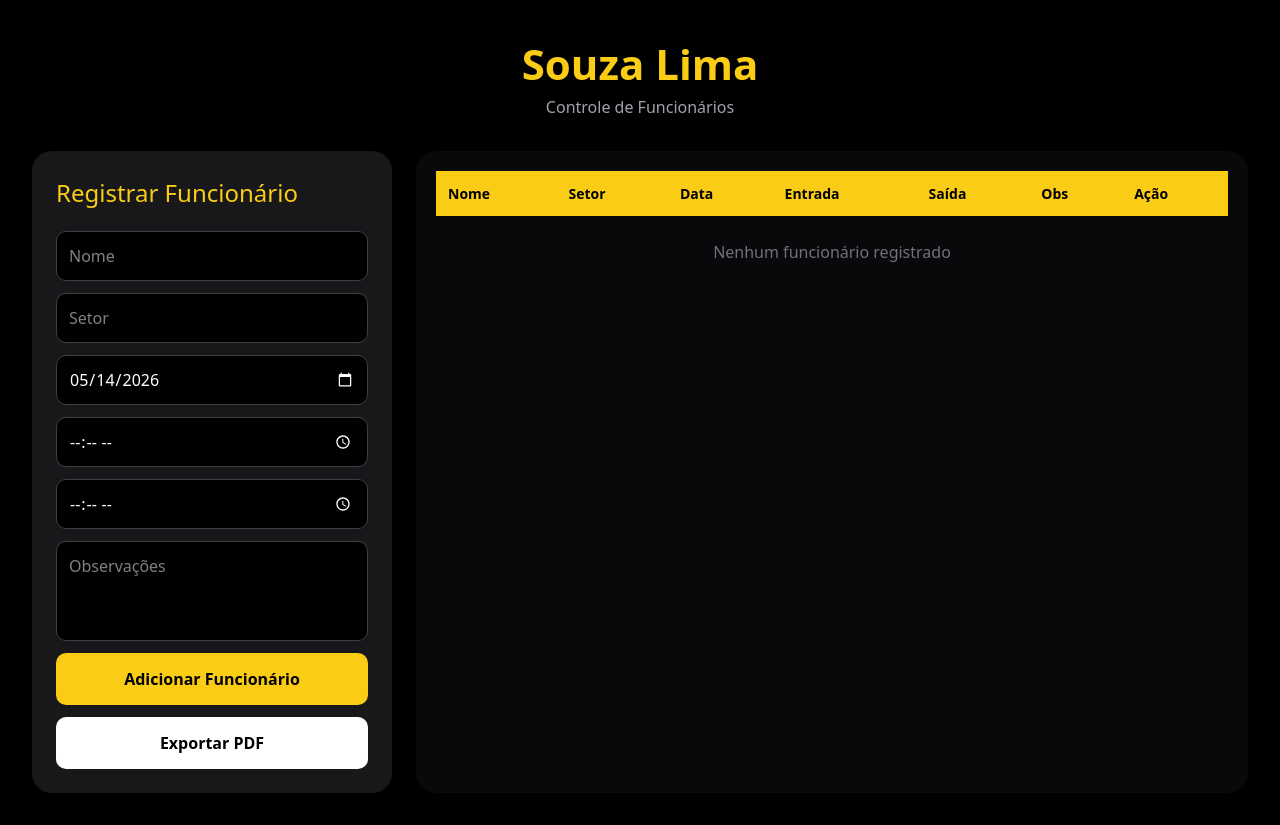
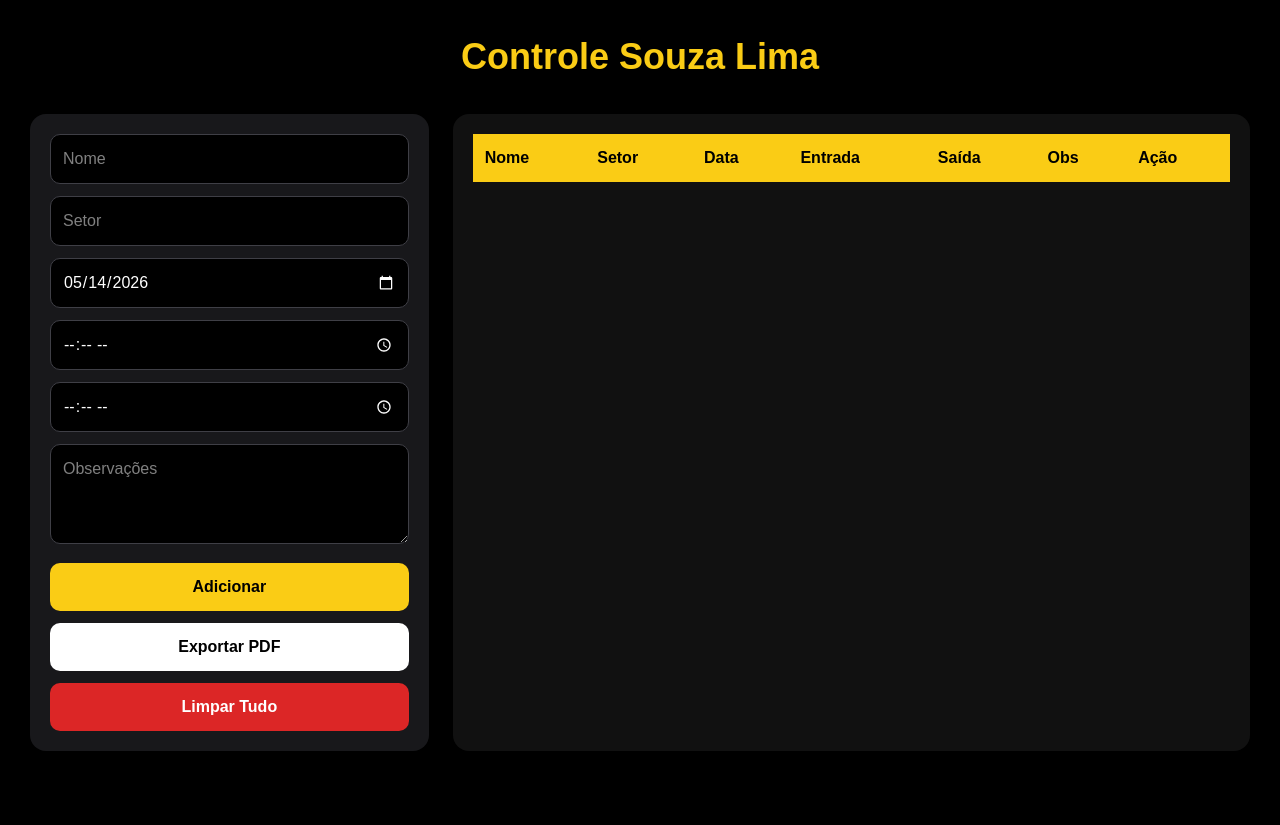
Before and after one commit to deandromedashun359-lab/souza-lima-controle, a Next.js app: page / in a window 1280 px wide. After the commit the page ends 800 px from the top, so only its background shows below. Built offline with nearby package versions, Linux system fonts and the light colour scheme.

Commit message:
Atualiza sistema com salvamento local e correção do PDF

```diff
--- a/app/page.tsx
+++ b/app/page.tsx
@@ -1,105 +1,116 @@
 "use client";
 
+import { useEffect, useRef, useState } from "react";
 import html2canvas from "html2canvas";
 import jsPDF from "jspdf";
-import { useRef, useState } from "react";
 
 type Funcionario = {
   nome: string;
   setor: string;
   data: string;
-  chegada: string;
+  entrada: string;
   saida: string;
-  obs: string;
+  observacao: string;
 };
 
-export default function Page() {
+const STORAGE_KEY = "souza-lima-registros";
+
+export default function Home() {
   const pdfRef = useRef<HTMLDivElement>(null);
 
-  const dataAtual = new Date().toISOString().split("T")[0];
+  const hoje = new Date().toISOString().split("T")[0];
 
-  const [funcionarios, setFuncionarios] = useState<Funcionario[]>([]);
-
-  const [formulario, setFormulario] = useState<Funcionario>({
+  const [funcionarios, setFuncionarios] = useState<Funcionario[]>(() => {
+    const dados = localStorage.getItem(STORAGE_KEY);
+    return dados ? JSON.parse(dados) : [];
+  });
+  const [form, setForm] = useState<Funcionario>({
     nome: "",
     setor: "",
-    data: dataAtual,
-    chegada: "",
+    data: hoje,
+    entrada: "",
     saida: "",
-    obs: "",
+    observacao: "",
   });
 
-  function atualizarFormulario(
+  useEffect(() => {
+    localStorage.setItem(
+      STORAGE_KEY,
+      JSON.stringify(funcionarios)
+    );
+  }, [funcionarios]);
+
+  function atualizarCampo(
     campo: keyof Funcionario,
     valor: string
   ) {
-    setFormulario((prev) => ({
+    setForm((prev) => ({
       ...prev,
       [campo]: valor,
     }));
   }
 
   function adicionarFuncionario() {
-    if (!formulario.nome.trim() || !formulario.setor.trim()) {
-      alert("Preencha nome e setor.");
+    if (!form.nome || !form.setor) {
+      alert("Preencha nome e setor");
       return;
     }
 
-    setFuncionarios((prev) => [...prev, formulario]);
+    setFuncionarios((prev) => [...prev, form]);
 
-    setFormulario({
+    setForm({
       nome: "",
       setor: "",
-      data: dataAtual,
-      chegada: "",
+      data: hoje,
+      entrada: "",
       saida: "",
-      obs: "",
+      observacao: "",
     });
   }
 
   function removerFuncionario(index: number) {
-    setFuncionarios((prev) =>
-      prev.filter((_, i) => i !== index)
-    );
+    const novaLista = [...funcionarios];
+    novaLista.splice(index, 1);
+    setFuncionarios(novaLista);
+  }
+
+  function limparTudo() {
+    if (confirm("Deseja apagar todos os registros?")) {
+      setFuncionarios([]);
+      localStorage.removeItem(STORAGE_KEY);
+    }
   }
 
   async function exportarPDF() {
     if (!pdfRef.current) return;
 
-    try {
     const canvas = await html2canvas(pdfRef.current, {
       scale: 2,
       useCORS: true,
-        backgroundColor: "#09090b",
+      backgroundColor: "#111111",
+      logging: false,
     });
 
     const imgData = canvas.toDataURL("image/png");
 
-      const pdf = new jsPDF({
-        orientation: "landscape",
-        unit: "mm",
-        format: "a4",
-      });
+    const pdf = new jsPDF("landscape", "mm", "a4");
 
-      const pdfWidth = pdf.internal.pageSize.getWidth();
+    const larguraPDF =
+      pdf.internal.pageSize.getWidth();
 
-      const imgHeight =
-        (canvas.height * pdfWidth) / canvas.width;
+    const alturaPDF =
+      (canvas.height * larguraPDF) / canvas.width;
 
     pdf.addImage(
       imgData,
       "PNG",
       0,
       0,
-        pdfWidth,
-        imgHeight
+      larguraPDF,
+      alturaPDF
     );
 
     pdf.save("relatorio-souza-lima.pdf");
-    } catch (error) {
-      console.error(error);
-      alert("Erro ao exportar PDF");
-    }
   }
 
   return (
@@ -108,100 +119,70 @@ export default function Page() {
         minHeight: "100vh",
         backgroundColor: "#000000",
         color: "#ffffff",
-        padding: "32px",
+        padding: "30px",
+        fontFamily: "Arial",
+      }}
+    >
+      <div style={{ maxWidth: "1400px", margin: "0 auto" }}>
+        <h1
+          style={{
+            textAlign: "center",
+            color: "#facc15",
+            fontSize: "36px",
+            fontWeight: "bold",
+            marginBottom: "30px",
+          }}
+        >
+          Controle Souza Lima
+        </h1>
+
+        <div
+          style={{
+            display: "grid",
+            gridTemplateColumns: "1fr 2fr",
+            gap: "24px",
           }}
         >
           <div
             style={{
-          maxWidth: "1600px",
-          margin: "0 auto",
-        }}
-      >
-        <div
-          style={{
-            textAlign: "center",
-            marginBottom: "32px",
-          }}
-        >
-          <h1
-            style={{
-              fontSize: "42px",
-              fontWeight: 900,
-              color: "#facc15",
-            }}
-          >
-            Souza Lima
-          </h1>
-
-          <p style={{ color: "#a1a1aa" }}>
-            Controle de Funcionários
-          </p>
-        </div>
-
-        <div
-          style={{
-            display: "grid",
-            gridTemplateColumns: "360px 1fr",
-            gap: "24px",
-          }}
-        >
-          {/* FORMULÁRIO */}
-
-          <div
-            style={{
-              background: "#18181b",
-              padding: "24px",
-              borderRadius: "20px",
-            }}
-          >
-            <h2
-              style={{
-                color: "#facc15",
-                fontSize: "24px",
-                marginBottom: "20px",
-              }}
-            >
-              Registrar Funcionário
-            </h2>
-
-            <div
-              style={{
-                display: "grid",
-                gap: "12px",
+              backgroundColor: "#18181b",
+              padding: "20px",
+              borderRadius: "16px",
             }}
           >
             <input
-                type="text"
               placeholder="Nome"
-                value={formulario.nome}
+              value={form.nome}
               onChange={(e) =>
-                  atualizarFormulario(
-                    "nome",
-                    e.target.value
-                  )
+                atualizarCampo("nome", e.target.value)
               }
               style={inputStyle}
             />
 
             <input
-                type="text"
               placeholder="Setor"
-                value={formulario.setor}
+              value={form.setor}
               onChange={(e) =>
-                  atualizarFormulario(
-                    "setor",
-                    e.target.value
-                  )
+                atualizarCampo("setor", e.target.value)
               }
               style={inputStyle}
             />
 
             <input
               type="date"
-                value={formulario.data}
+              value={form.data}
               onChange={(e) =>
-                  atualizarFormulario(
-                    "data",
+                atualizarCampo("data", e.target.value)
+              }
+              style={inputStyle}
+            />
+
+            <input
+              type="time"
+              value={form.entrada}
+              onChange={(e) =>
+                atualizarCampo(
+                  "entrada",
                   e.target.value
                 )
               }
@@ -210,41 +191,25 @@ export default function Page() {
 
             <input
               type="time"
-                value={formulario.chegada}
+              value={form.saida}
               onChange={(e) =>
-                  atualizarFormulario(
-                    "chegada",
-                    e.target.value
-                  )
-                }
-                style={inputStyle}
-              />
-
-              <input
-                type="time"
-                value={formulario.saida}
-                onChange={(e) =>
-                  atualizarFormulario(
-                    "saida",
-                    e.target.value
-                  )
+                atualizarCampo("saida", e.target.value)
               }
               style={inputStyle}
             />
 
             <textarea
               placeholder="Observações"
-                value={formulario.obs}
+              value={form.observacao}
               onChange={(e) =>
-                  atualizarFormulario(
-                    "obs",
+                atualizarCampo(
+                  "observacao",
                   e.target.value
                 )
               }
               style={{
                 ...inputStyle,
                 minHeight: "100px",
-                  resize: "none",
               }}
             />
 
@@ -252,7 +217,7 @@ export default function Page() {
               onClick={adicionarFuncionario}
               style={botaoAmarelo}
             >
-                Adicionar Funcionário
+              Adicionar
             </button>
 
             <button
@@ -261,17 +226,21 @@ export default function Page() {
             >
               Exportar PDF
             </button>
+
+            <button
+              onClick={limparTudo}
+              style={botaoVermelho}
+            >
+              Limpar Tudo
+            </button>
           </div>
-          </div>
-
-          {/* TABELA */}
 
           <div
             ref={pdfRef}
             style={{
-              backgroundColor: "#09090b",
-              borderRadius: "20px",
+              backgroundColor: "#111111",
               padding: "20px",
+              borderRadius: "16px",
               overflowX: "auto",
             }}
           >
@@ -299,51 +268,27 @@ export default function Page() {
               </thead>
 
               <tbody>
-                {funcionarios.length === 0 && (
-                  <tr>
-                    <td
-                      colSpan={7}
-                      style={{
-                        textAlign: "center",
-                        padding: "24px",
-                        color: "#71717a",
-                      }}
-                    >
-                      Nenhum funcionário registrado
-                    </td>
-                  </tr>
-                )}
-
-                {funcionarios.map((f, index) => (
-                  <tr
-                    key={index}
-                    style={{
-                      borderTop:
-                        "1px solid #27272a",
-                    }}
-                  >
+                {funcionarios.map((f, i) => (
+                  <tr key={i}>
                     <td style={tdStyle}>{f.nome}</td>
                     <td style={tdStyle}>{f.setor}</td>
                     <td style={tdStyle}>{f.data}</td>
-                    <td style={tdStyle}>{f.chegada}</td>
+                    <td style={tdStyle}>{f.entrada}</td>
                     <td style={tdStyle}>{f.saida}</td>
-                    <td style={tdStyle}>{f.obs}</td>
+                    <td style={tdStyle}>
+                      {f.observacao}
+                    </td>
                     <td style={tdStyle}>
                       <button
                         onClick={() =>
-                          removerFuncionario(
-                            index
-                          )
+                          removerFuncionario(i)
                         }
                         style={{
-                          background:
-                            "#dc2626",
+                          backgroundColor: "#dc2626",
                           color: "#fff",
                           border: "none",
-                          padding:
-                            "8px 12px",
-                          borderRadius:
-                            "8px",
+                          padding: "8px 12px",
+                          borderRadius: "8px",
                           cursor: "pointer",
                         }}
                       >
@@ -353,6 +298,7 @@ export default function Page() {
                   </tr>
                 ))}
               </tbody>
+
             </table>
           </div>
         </div>
@@ -364,39 +310,54 @@ export default function Page() {
 const inputStyle = {
   width: "100%",
   padding: "12px",
-  borderRadius: "10px",
-  background: "#000000",
+  marginBottom: "12px",
+  backgroundColor: "#000000",
   color: "#ffffff",
   border: "1px solid #3f3f46",
-};
-
-const botaoAmarelo = {
-  background: "#facc15",
-  color: "#000",
-  border: "none",
-  padding: "14px",
   borderRadius: "10px",
-  fontWeight: 700,
-  cursor: "pointer",
-};
-
-const botaoBranco = {
-  background: "#ffffff",
-  color: "#000",
-  border: "none",
-  padding: "14px",
-  borderRadius: "10px",
-  fontWeight: 700,
-  cursor: "pointer",
 };
 
 const thStyle = {
   padding: "12px",
-  fontSize: "14px",
   textAlign: "left" as const,
 };
 
 const tdStyle = {
   padding: "12px",
-  fontSize: "14px",
+  borderBottom: "1px solid #27272a",
 };
+
+const botaoAmarelo = {
+  width: "100%",
+  padding: "12px",
+  marginBottom: "12px",
+  backgroundColor: "#facc15",
+  color: "#000",
+  border: "none",
+  borderRadius: "10px",
+  fontWeight: "bold" as const,
+  cursor: "pointer",
+};
+
+const botaoBranco = {
+  width: "100%",
+  padding: "12px",
+  marginBottom: "12px",
+  backgroundColor: "#ffffff",
+  color: "#000",
+  border: "none",
+  borderRadius: "10px",
+  fontWeight: "bold" as const,
+  cursor: "pointer",
+};
+
+const botaoVermelho = {
+  width: "100%",
+  padding: "12px",
+  backgroundColor: "#dc2626",
+  color: "#ffffff",
+  border: "none",
+  borderRadius: "10px",
+  fontWeight: "bold" as const,
+  cursor: "pointer",
+};
```
Lines whose indentation alone changed are shown as unchanged.
